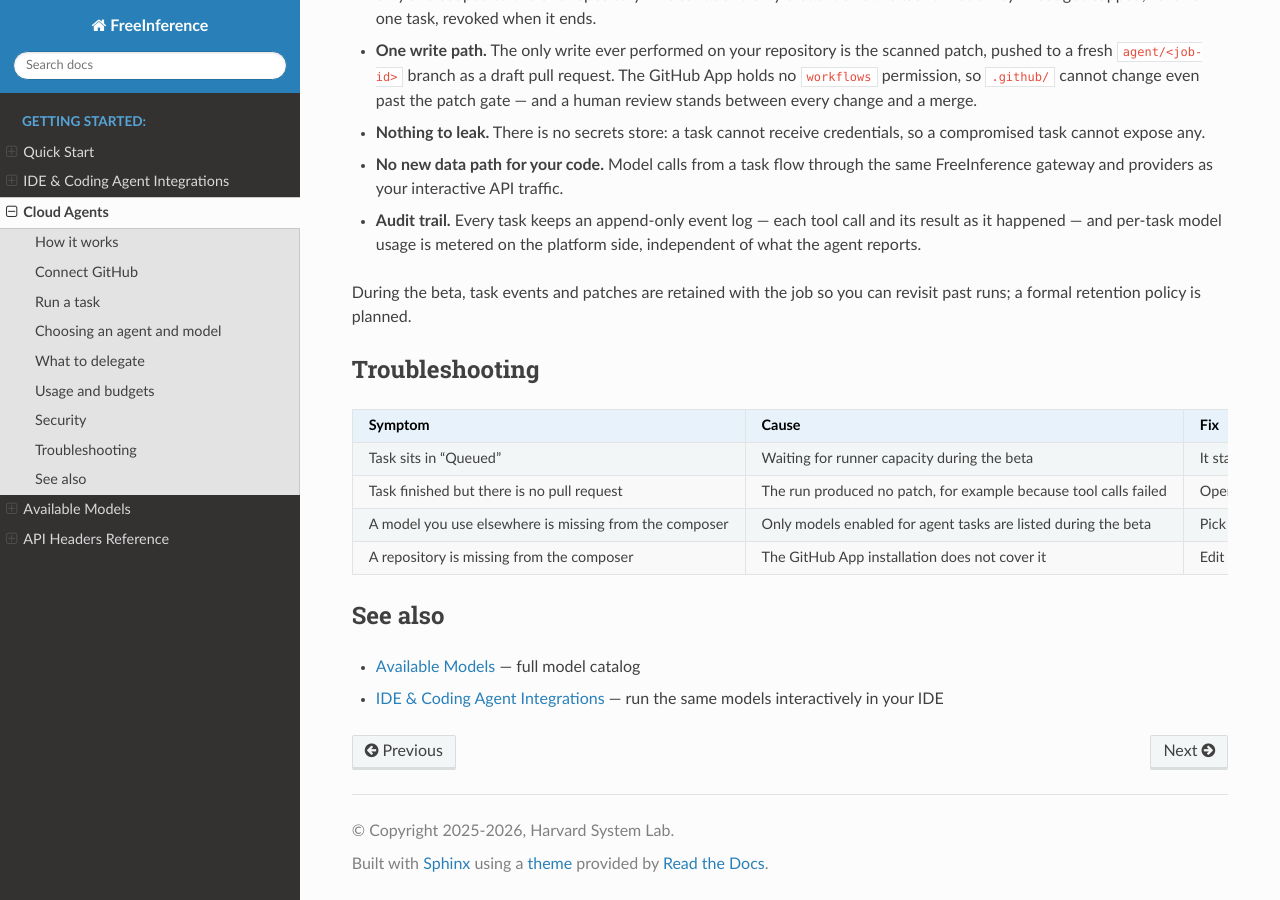
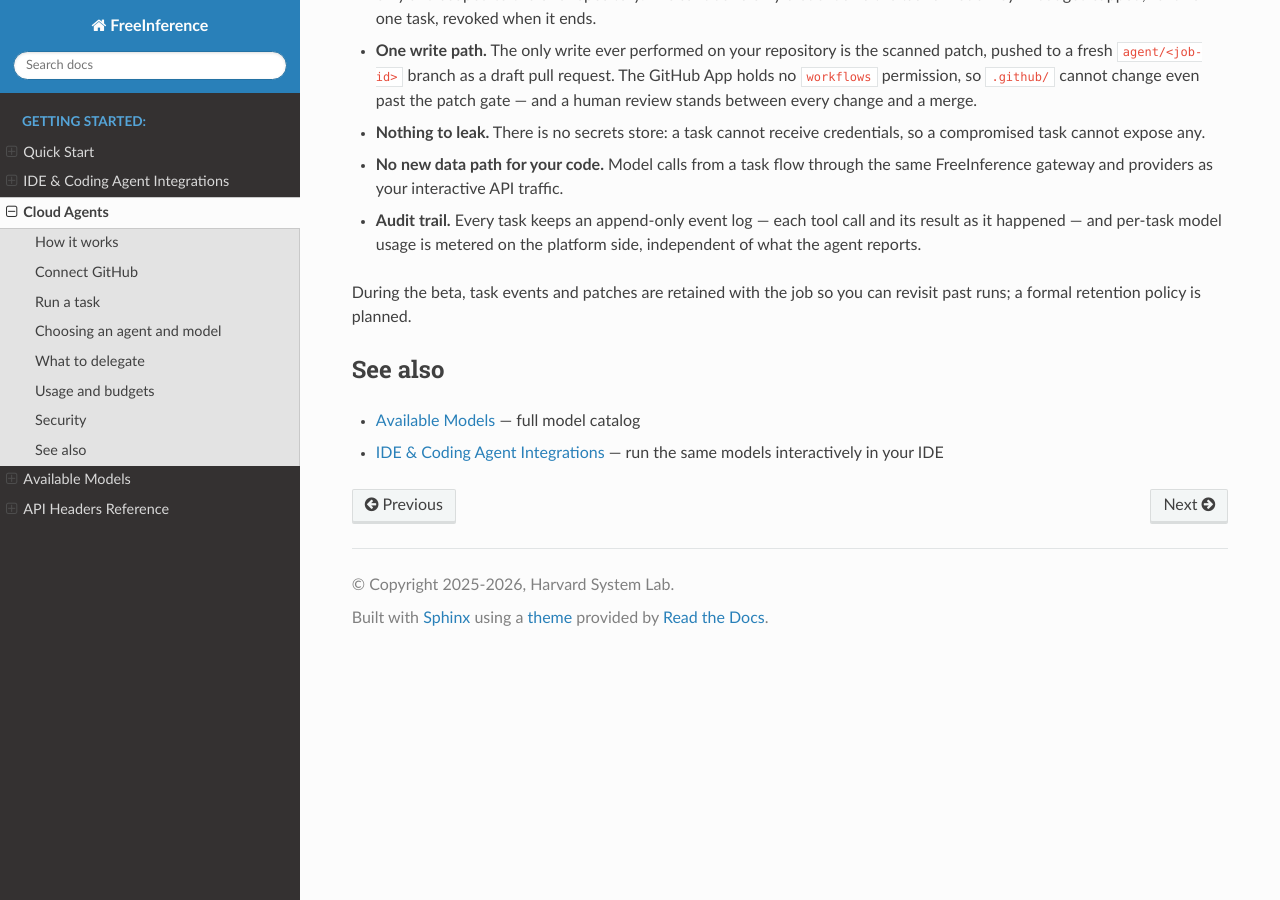
Before and after one commit to B-A-M-N/hybridInference, a Sphinx documentation site: the page built from distributions/freeinference/content/docs/docs/source/agents.md, in a window 1280 px wide and 900 px high, scrolled down 2731 px. Built offline with Sphinx 7.4.7 and the Read the Docs theme 3.1.0, drawn with Linux system fonts in a browser that asks for light colours; the version number is read from the project's files by our own code.

Commit message:
docs(freeinference): drop the speculative Troubleshooting section (#1140)
Requested by Murphy after reviewing the live page: the section predicted
problems instead of answering real ones. Two of its four rows were
already covered in their home sections (repo scope in Connect GitHub,
narrowed model list in Choosing an agent and model), one was a transient
beta state, and the last is implicit in the task activity feed. It can
grow back from real support traffic, the way claude-code.md's earned its
rows.

Strict sphinx build (`-W`) passes.

🤖 Generated with [Claude Code](https://claude.com/claude-code)

Co-authored-by: Claude Fable 5 <noreply@anthropic.com>

```diff
--- a/distributions/freeinference/content/docs/docs/source/agents.md
+++ b/distributions/freeinference/content/docs/docs/source/agents.md
@@ -154,15 +154,6 @@ guarantees in one place:
 During the beta, task events and patches are retained with the job so you
 can revisit past runs; a formal retention policy is planned.
 
-## Troubleshooting
-
-| Symptom | Cause | Fix |
-|---------|-------|-----|
-| Task sits in "Queued" | Waiting for runner capacity during the beta | It starts when capacity frees up — or cancel and retry later |
-| Task finished but there is no pull request | The run produced no patch, for example because tool calls failed | Open the task page's activity feed — failed tool calls are shown there, and a run with tool failures and no patch is reported as failed, not dressed up as success |
-| A model you use elsewhere is missing from the composer | Only models enabled for agent tasks are listed during the beta | Pick from the listed models |
-| A repository is missing from the composer | The GitHub App installation does not cover it | Edit the App's repository access in your GitHub settings |
-
 ## See also
 
 - [Available Models](models.md) — full model catalog
```
